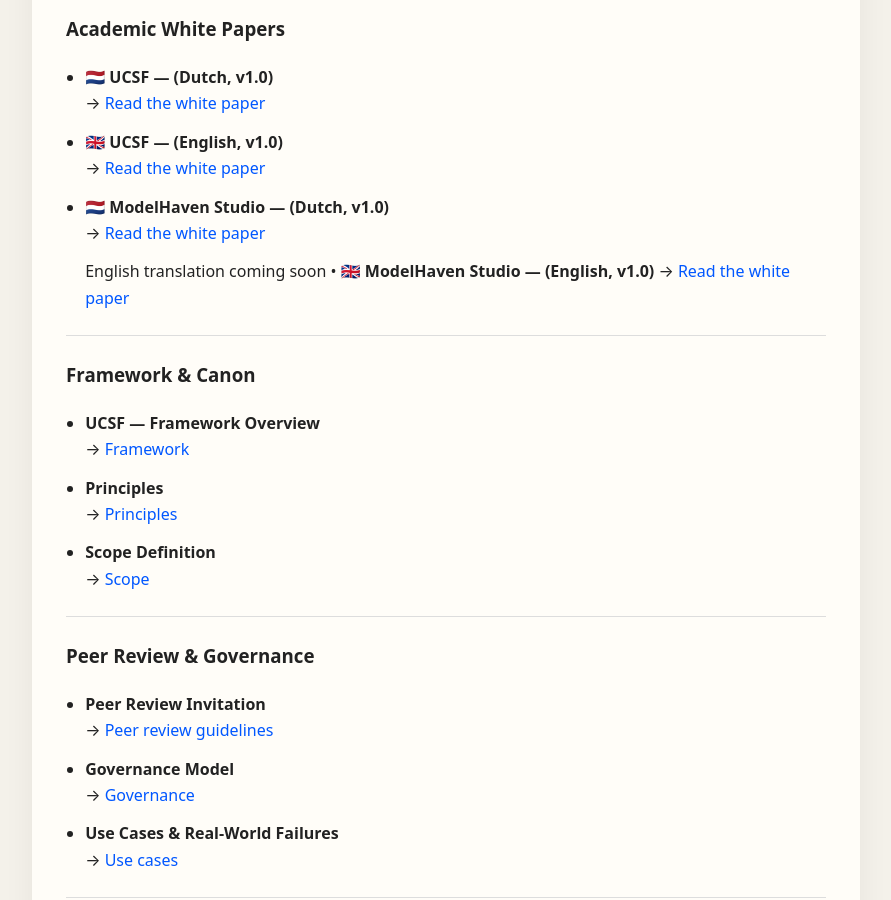
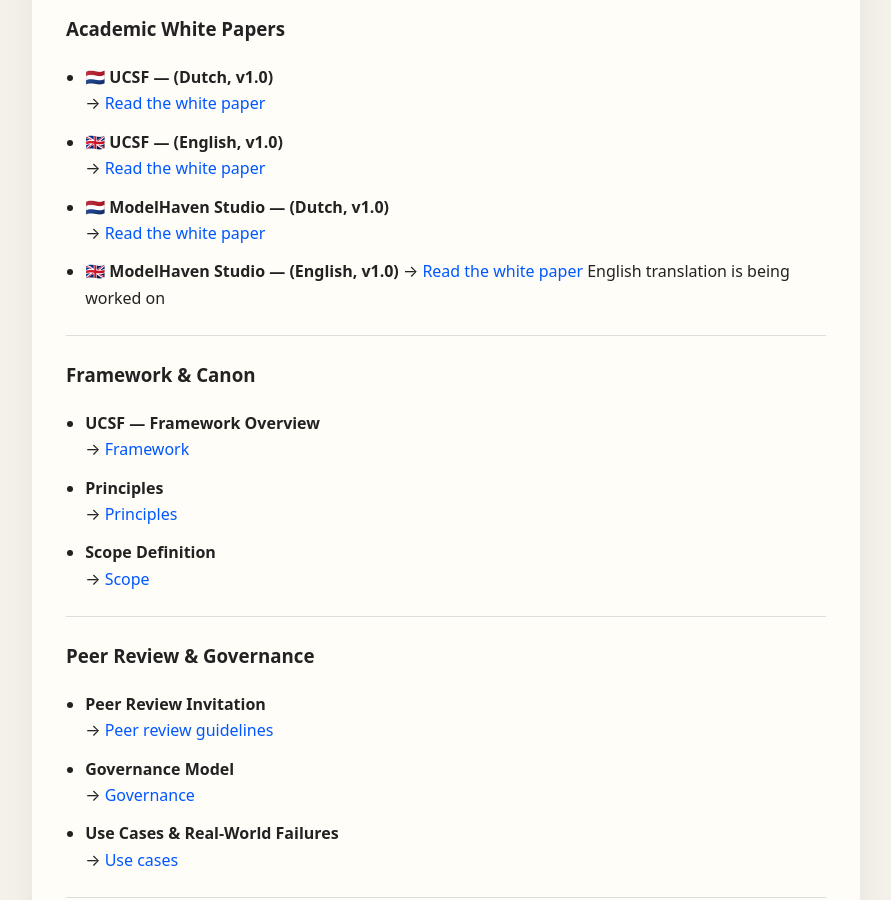
Before and after one commit to MartijnBruzzese/ModelHaven-Studio, a Jekyll site: the page built from index.md, in a window 1280 px wide and 900 px high, scrolled down 822 px. Shown: the whole window, without its empty margins (194-1085 px from the left). Built offline with Jekyll 4.4.1, drawn with Linux system fonts in a browser that asks for light colours.

Commit message:
Update index.md

```diff
--- a/index.md
+++ b/index.md
@@ -43,9 +43,9 @@
 - 🇳🇱 **ModelHaven Studio — (Dutch, v1.0)**
   → [Read the white paper](WHITE_PAPERS/NL/MODELHAVEN_STUDIO_WHITE_PAPER_NL_v1.0.md)
 
-     English translation coming soon
-• 🇬🇧 **ModelHaven Studio — (English, v1.0)**
+- 🇬🇧 **ModelHaven Studio — (English, v1.0)**
   → [Read the white paper](WHITE_PAPERS/EN/MODELHAVEN_STUDIO_WHITE_PAPER_EN_v1.0.md)
+English translation is being worked on
 
 ---
 
```
